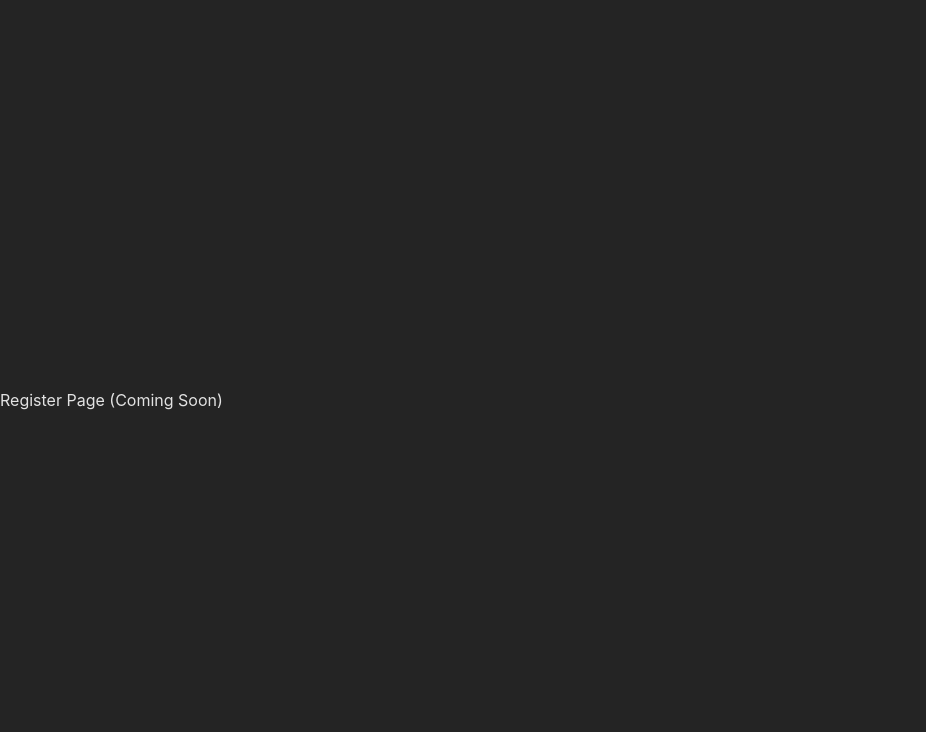
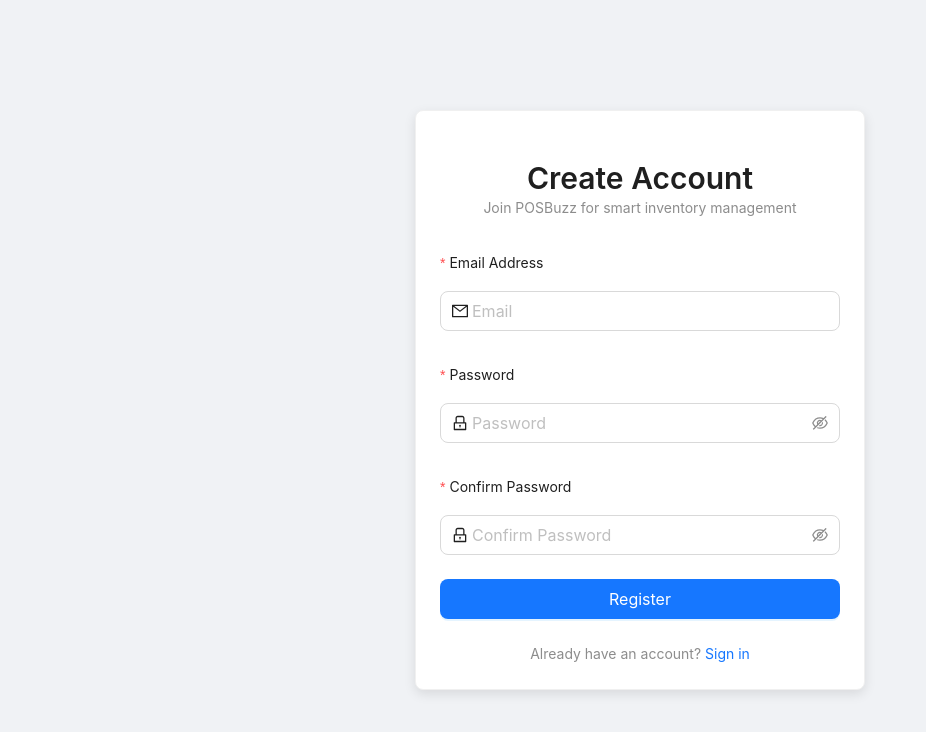
Before and after one commit to nokib-web/PosBuzz, a React (Vite) app in the folder frontend/: page /register in a window 1280 px wide. Shown: the top 732 px of the page, without its empty margins (0-926 px from the left). Built offline with nearby package versions, Linux system fonts and the light colour scheme; no server answers.

Commit message:
feat: implement beautiful login and register pages with Ant Design and React Query

```diff
--- a/frontend/src/App.tsx
+++ b/frontend/src/App.tsx
@@ -2,6 +2,9 @@ import { BrowserRouter as Router, Routes, Route } from 'react-router-dom';
 import { ConfigProvider } from 'antd';
 import { AuthProvider } from './contexts/AuthContext';
 import ProtectedRoute from './components/ProtectedRoute';
+
+import LoginPage from './pages/auth/LoginPage';
+import RegisterPage from './pages/auth/RegisterPage';
 
 function App() {
     return (
@@ -16,8 +19,8 @@ function App() {
             <AuthProvider>
                 <Router>
                     <Routes>
-                        <Route path="/login" element={<div>Login Page (Coming Soon)</div>} />
-                        <Route path="/register" element={<div>Register Page (Coming Soon)</div>} />
+                        <Route path="/login" element={<LoginPage />} />
+                        <Route path="/register" element={<RegisterPage />} />
 
                         <Route
                             path="/"
--- /dev/null
+++ b/frontend/src/pages/auth/LoginPage.tsx
@@ -0,0 +1,116 @@
+import React from 'react';
+import { Form, Input, Button, Card, Typography, Checkbox, Space, Alert, message } from 'antd';
+import { UserOutlined, LockOutlined } from '@ant-design/icons';
+import { useNavigate, Link, useLocation } from 'react-router-dom';
+import { useMutation } from '@tanstack/react-query';
+import { useAuth } from '../../hooks/useAuth';
+import { LoginDto } from '../../types/auth.types';
+
+const { Title, Text } = Typography;
+
+const LoginPage: React.FC = () => {
+    const navigate = useNavigate();
+    const location = useLocation();
+    const { login } = useAuth();
+    const [form] = Form.useForm();
+
+    const from = location.state?.from?.pathname || '/';
+
+    const loginMutation = useMutation({
+        mutationFn: async (values: LoginDto) => {
+            await login(values);
+        },
+        onSuccess: () => {
+            message.success('Login successful!');
+            navigate(from, { replace: true });
+        },
+        onError: (error: any) => {
+            const errorMsg = error.response?.data?.message || 'Invalid email or password';
+            message.error(errorMsg);
+        },
+    });
+
+    const onFinish = (values: LoginDto) => {
+        loginMutation.mutate(values);
+    };
+
+    return (
+        <div style={{
+            display: 'flex',
+            justifyContent: 'center',
+            alignItems: 'center',
+            minHeight: '100vh',
+            backgroundColor: '#f0f2f5'
+        }}>
+            <Card style={{ width: 400, boxShadow: '0 4px 12px rgba(0,0,0,0.1)' }}>
+                <div style={{ textAlign: 'center', marginBottom: 24 }}>
+                    <Title level={2} style={{ marginBottom: 0 }}>POSBuzz</Title>
+                    <Text type="secondary">Sign in to your account</Text>
+                </div>
+
+                {loginMutation.isError && (
+                    <Alert
+                        message="Login Failed"
+                        description={(loginMutation.error as any)?.response?.data?.message || 'Internal server error'}
+                        type="error"
+                        showIcon
+                        style={{ marginBottom: 24 }}
+                    />
+                )}
+
+                <Form
+                    form={form}
+                    name="login_form"
+                    initialValues={{ remember: true }}
+                    onFinish={onFinish}
+                    layout="vertical"
+                    size="large"
+                >
+                    <Form.Item
+                        name="email"
+                        rules={[
+                            { required: true, message: 'Please input your email!' },
+                            { type: 'email', message: 'Please enter a valid email!' }
+                        ]}
+                    >
+                        <Input prefix={<UserOutlined />} placeholder="Email" />
+                    </Form.Item>
+
+                    <Form.Item
+                        name="password"
+                        rules={[{ required: true, message: 'Please input your password!' }]}
+                    >
+                        <Input.Password prefix={<LockOutlined />} placeholder="Password" />
+                    </Form.Item>
+
+                    <Form.Item>
+                        <div style={{ display: 'flex', justifyContent: 'space-between', alignItems: 'center' }}>
+                            <Form.Item name="remember" valuePropName="checked" noStyle>
+                                <Checkbox>Remember me</Checkbox>
+                            </Form.Item>
+                            <Link to="/forgot-password" style={{ color: '#1677ff' }}>Forgot password?</Link>
+                        </div>
+                    </Form.Item>
+
+                    <Form.Item>
+                        <Button
+                            type="primary"
+                            htmlType="submit"
+                            style={{ width: '100%' }}
+                            loading={loginMutation.isPending}
+                        >
+                            Log in
+                        </Button>
+                    </Form.Item>
+
+                    <div style={{ textAlign: 'center' }}>
+                        <Text type="secondary">Don't have an account? </Text>
+                        <Link to="/register" style={{ color: '#1677ff' }}>Register now</Link>
+                    </div>
+                </Form>
+            </Card>
+        </div>
+    );
+};
+
+export default LoginPage;
--- /dev/null
+++ b/frontend/src/pages/auth/RegisterPage.tsx
@@ -0,0 +1,130 @@
+import React from 'react';
+import { Form, Input, Button, Card, Typography, message, Alert } from 'antd';
+import { MailOutlined, LockOutlined } from '@ant-design/icons';
+import { useNavigate, Link } from 'react-router-dom';
+import { useMutation } from '@tanstack/react-query';
+import { useAuth } from '../../hooks/useAuth';
+import { RegisterDto } from '../../types/auth.types';
+
+const { Title, Text } = Typography;
+
+const RegisterPage: React.FC = () => {
+    const navigate = useNavigate();
+    const { register } = useAuth();
+    const [form] = Form.useForm();
+
+    const registerMutation = useMutation({
+        mutationFn: async (values: RegisterDto) => {
+            await register(values);
+        },
+        onSuccess: () => {
+            message.success('Registration successful! Welcome to POSBuzz.');
+            navigate('/');
+        },
+        onError: (error: any) => {
+            const errorMsg = error.response?.data?.message || 'Registration failed';
+            message.error(errorMsg);
+        },
+    });
+
+    const onFinish = (values: any) => {
+        const { email, password } = values;
+        registerMutation.mutate({ email, password });
+    };
+
+    return (
+        <div style={{
+            display: 'flex',
+            justifyContent: 'center',
+            alignItems: 'center',
+            minHeight: '100vh',
+            backgroundColor: '#f0f2f5'
+        }}>
+            <Card style={{ width: 450, boxShadow: '0 4px 12px rgba(0,0,0,0.1)' }}>
+                <div style={{ textAlign: 'center', marginBottom: 24 }}>
+                    <Title level={2} style={{ marginBottom: 0 }}>Create Account</Title>
+                    <Text type="secondary">Join POSBuzz for smart inventory management</Text>
+                </div>
+
+                {registerMutation.isError && (
+                    <Alert
+                        message="Registration Failed"
+                        description={(registerMutation.error as any)?.response?.data?.message || 'Try again with a different email'}
+                        type="error"
+                        showIcon
+                        style={{ marginBottom: 24 }}
+                    />
+                )}
+
+                <Form
+                    form={form}
+                    name="register_form"
+                    onFinish={onFinish}
+                    layout="vertical"
+                    size="large"
+                >
+                    <Form.Item
+                        name="email"
+                        label="Email Address"
+                        rules={[
+                            { required: true, message: 'Please input your email!' },
+                            { type: 'email', message: 'Please enter a valid email!' }
+                        ]}
+                    >
+                        <Input prefix={<MailOutlined />} placeholder="Email" />
+                    </Form.Item>
+
+                    <Form.Item
+                        name="password"
+                        label="Password"
+                        rules={[
+                            { required: true, message: 'Please input your password!' },
+                            { min: 6, message: 'Password must be at least 6 characters!' }
+                        ]}
+                        hasFeedback
+                    >
+                        <Input.Password prefix={<LockOutlined />} placeholder="Password" />
+                    </Form.Item>
+
+                    <Form.Item
+                        name="confirm"
+                        label="Confirm Password"
+                        dependencies={['password']}
+                        hasFeedback
+                        rules={[
+                            { required: true, message: 'Please confirm your password!' },
+                            ({ getFieldValue }) => ({
+                                validator(_, value) {
+                                    if (!value || getFieldValue('password') === value) {
+                                        return Promise.resolve();
+                                    }
+                                    return Promise.reject(new Error('The two passwords do not match!'));
+                                },
+                            }),
+                        ]}
+                    >
+                        <Input.Password prefix={<LockOutlined />} placeholder="Confirm Password" />
+                    </Form.Item>
+
+                    <Form.Item style={{ marginTop: 24 }}>
+                        <Button
+                            type="primary"
+                            htmlType="submit"
+                            style={{ width: '100%' }}
+                            loading={registerMutation.isPending}
+                        >
+                            Register
+                        </Button>
+                    </Form.Item>
+
+                    <div style={{ textAlign: 'center' }}>
+                        <Text type="secondary">Already have an account? </Text>
+                        <Link to="/login" style={{ color: '#1677ff' }}>Sign in</Link>
+                    </div>
+                </Form>
+            </Card>
+        </div>
+    );
+};
+
+export default RegisterPage;
```
